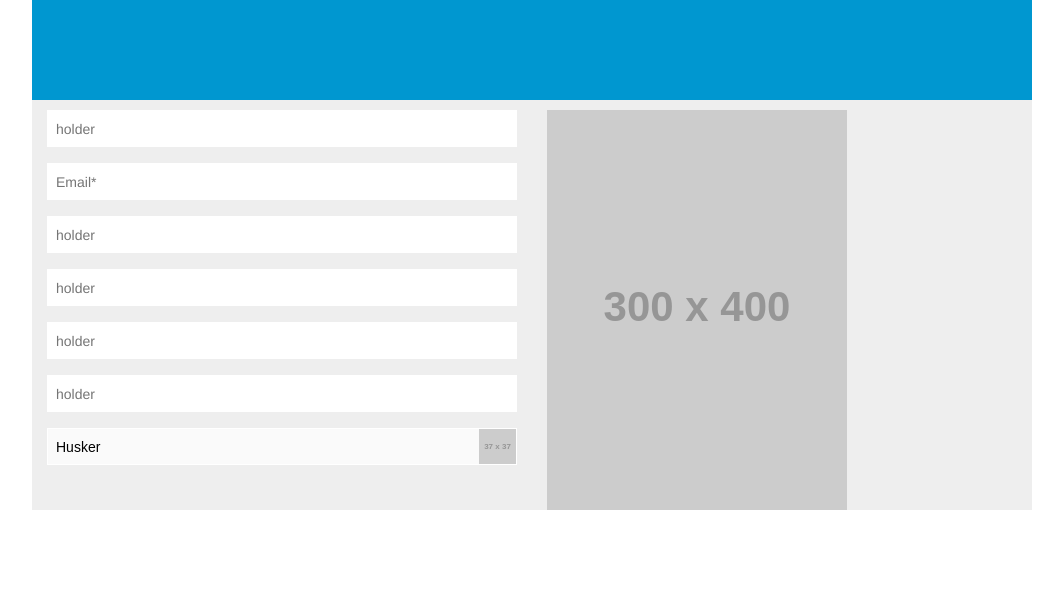
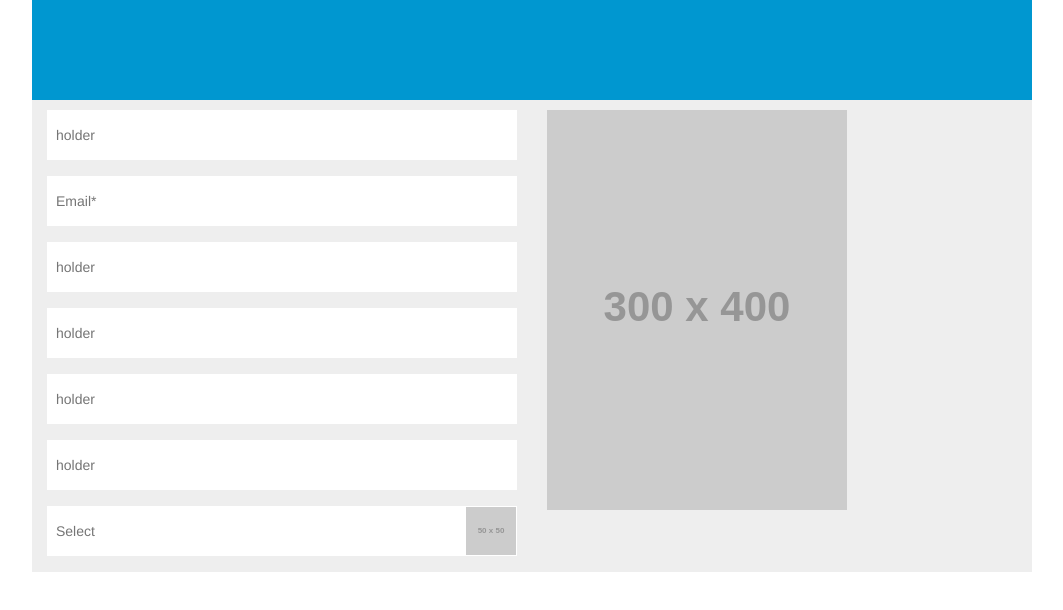
Before and after one commit to shadynasty/CheilForm, a plain HTML site: page index.html in a window 1280 px wide. Shown: the whole page, without its empty margins (108-1171 px from the left). Drawn offline with nearby package versions, Linux system fonts and the light colour scheme; placeholder pictures from the web are drawn by us.

Commit message:
TODO: Logic for select drop down

```diff
--- a/index.html
+++ b/index.html
@@ -36,12 +36,14 @@
                             <div class="large-12 column"><input type="text" placeholder="holder"/></div>
                         </div>
                         <div class="row">
-                            <div class="large-12 column"><select>
-                                <option value="husker">Husker</option>
-                                <option value="starbuck">Starbuck</option>
-                                <option value="hotdog">Hot Dog</option>
-                                <option value="apollo">Apollo</option>
-                            </select></div>
+                            <div class="large-12 column">
+                                <input placeholder="Select" type="text" class="select"/>
+                                <ul>
+                                    <li>item 1</li>
+                                    <li>item 2</li>
+                                    <li>item 3</li>
+                                </ul>
+                            </div>
                         </div>
    				    </div>
                       <div class="large-6 column">
--- /dev/null
+++ b/js/select-ck.js
@@ -0,0 +1,3 @@
+/**
+ * Created by matthewdelbuono on 2014-05-05.
+ */$(".select").find;
--- /dev/null
+++ b/js/select.js
@@ -0,0 +1,5 @@
+/**
+ * Created by matthewdelbuono on 2014-05-05.
+ */
+
+$('.select').find
--- a/scss/screen.scss
+++ b/scss/screen.scss
@@ -24,7 +24,7 @@ $hover-border : #ccc;
 
 input[type="text"],
 input[type="email"]{
-
+  height: 50px !important;
 
   &:hover{
     border: 1px solid $hover-border;
@@ -38,12 +38,27 @@ input[type="email"]{
   }
 }
 
-select{
-  background-image: url(http://placehold.it/37) !important;
-  background-position: right !important;
+input.select{
+  background-image: url(http://placehold.it/50);
+  background-repeat: no-repeat;
+  background-position: right;
 
   &:focus{
-    background-image: url(http://placehold.it/37/AC678A/FFFFFF) !important;
+    background-image: url(http://placehold.it/50/AC678A/FFFFFF);
     outline: none;
+    border: none;
+  }
+
+  & + ul {
+    display: none;
+    list-style-position: inside;
+    list-style-type: none;
+    margin: -15px 0 0;
+
+    > li {
+      padding: 5px;
+      border-bottom: 1px solid #eee;
+      background-color: $blue;
+    }
   }
 }
```
Also changed, not shown: css/screen.css, 1 other file.
